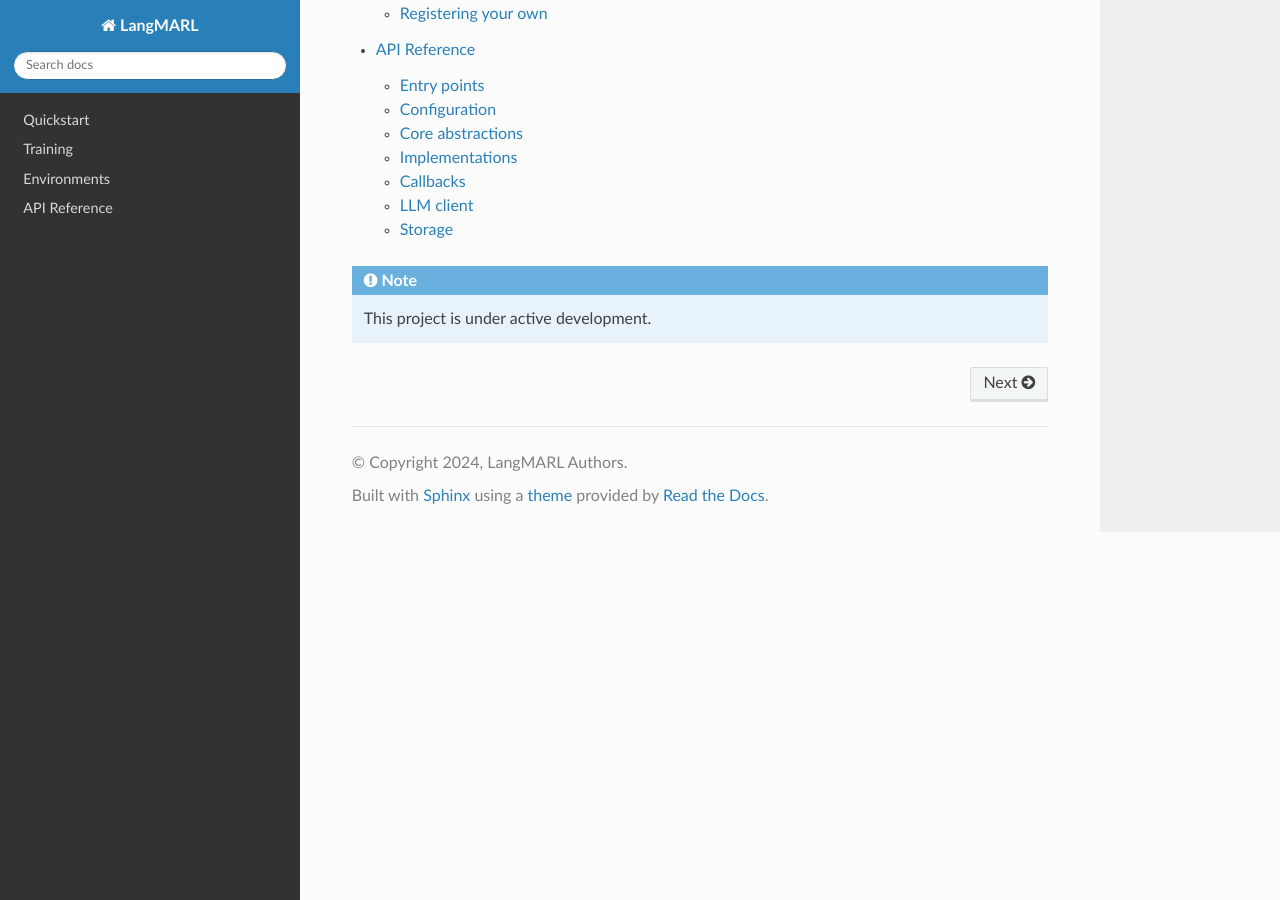
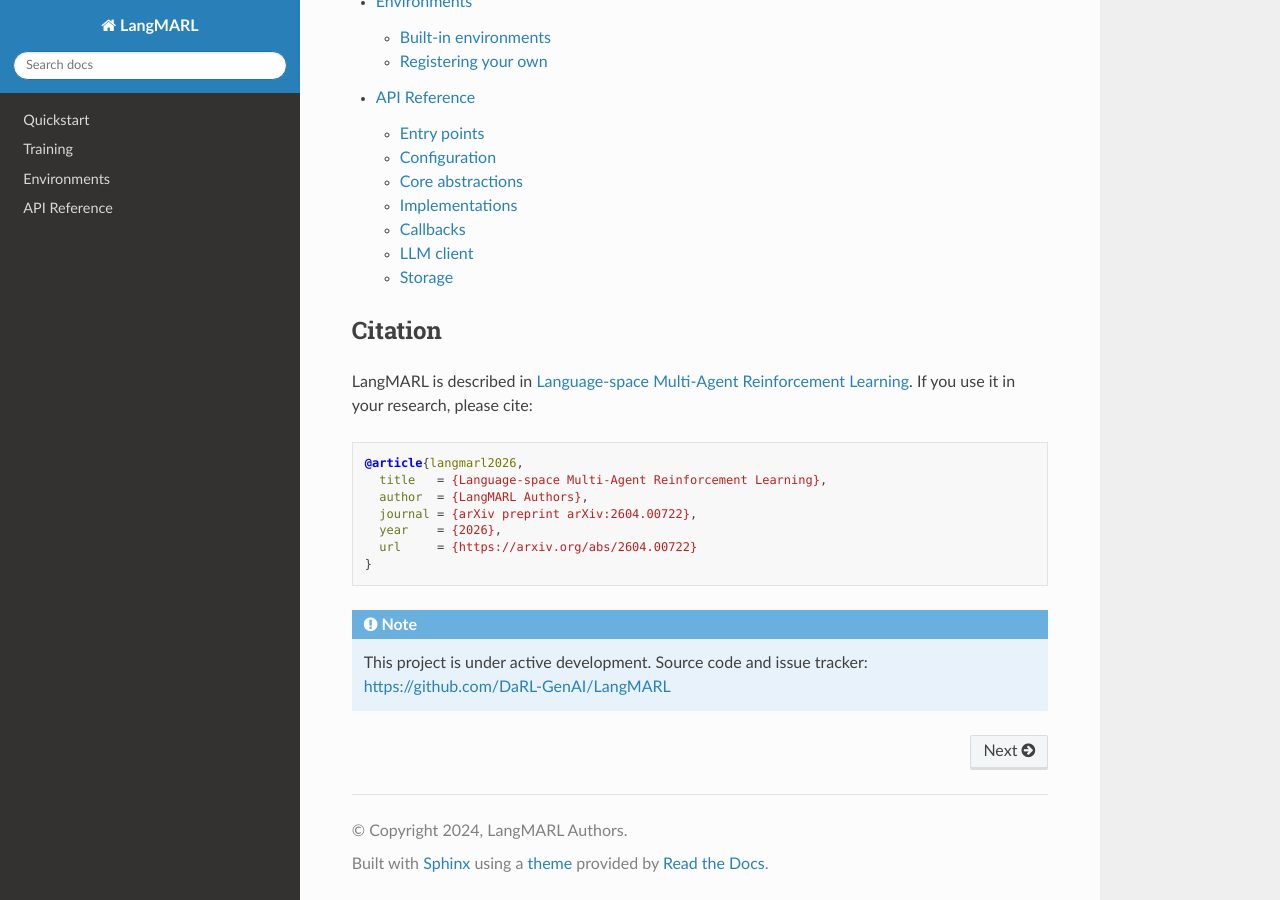
Before and after one commit to Hyan-Yao/LangMARL_Tutorial, a Sphinx documentation site: the page built from docs/source/index.rst, in a window 1280 px wide and 900 px high, scrolled down 1689 px. Built offline with Sphinx 7.4.7 and the Read the Docs theme 3.1.0, drawn with Linux system fonts in a browser that asks for light colours; some of the changed text lies outside the part shown.

Commit message:
link to github

```diff
--- a/docs/source/conf.py
+++ b/docs/source/conf.py
@@ -10,8 +10,8 @@
 copyright = '2024, LangMARL Authors'
 author = 'LangMARL Authors'
 
-release = '0.2'
-version = '0.2.0'
+release = '1.0'
+version = '1.0.0'
 
 # -- General configuration
 
@@ -35,5 +35,13 @@
 
 html_theme = 'sphinx_rtd_theme'
 
+html_context = {
+    'display_github': True,
+    'github_user': 'DaRL-GenAI',
+    'github_repo': 'LangMARL',
+    'github_version': 'main',
+    'conf_py_path': '/docs/source/',
+}
+
 # -- Options for EPUB output
 epub_show_urls = 'footnote'
--- a/docs/source/index.rst
+++ b/docs/source/index.rst
@@ -1,5 +1,8 @@
 LangMARL Documentation
 ======================
+
+`Paper <https://arxiv.org/abs/2604.00722>`_ |
+`GitHub <https://github.com/DaRL-GenAI/LangMARL>`_
 
 **LangMARL** brings multi-agent credit assignment and policy gradient optimization
 from classical MARL into natural language space. It optimizes multi-agent LLM systems
@@ -78,6 +81,23 @@
    environments
    api
 
+Citation
+--------
+
+LangMARL is described in `Language-space Multi-Agent Reinforcement Learning
+<https://arxiv.org/abs/2604.00722>`_. If you use it in your research, please cite:
+
+.. code-block:: bibtex
+
+   @article{langmarl2026,
+     title   = {Language-space Multi-Agent Reinforcement Learning},
+     author  = {LangMARL Authors},
+     journal = {arXiv preprint arXiv:2604.00722},
+     year    = {2026},
+     url     = {https://arxiv.org/abs/2604.00722}
+   }
+
 .. note::
 
-   This project is under active development.
+   This project is under active development. Source code and issue tracker:
+   https://github.com/DaRL-GenAI/LangMARL
```
Also changed, not shown: README.md (+29 -0 lines), README.rst (+36 -0 lines), pyproject.toml (+9 -2 lines).
